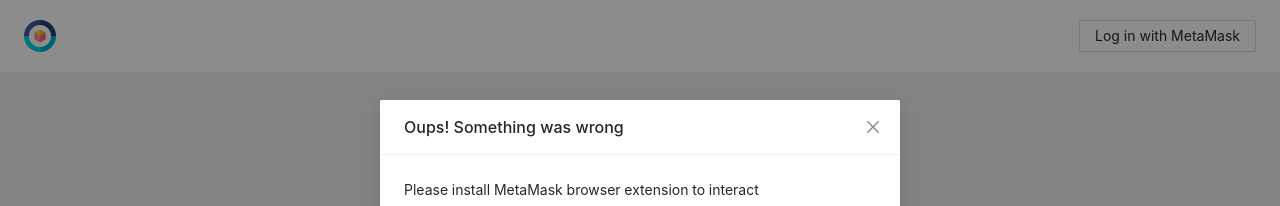
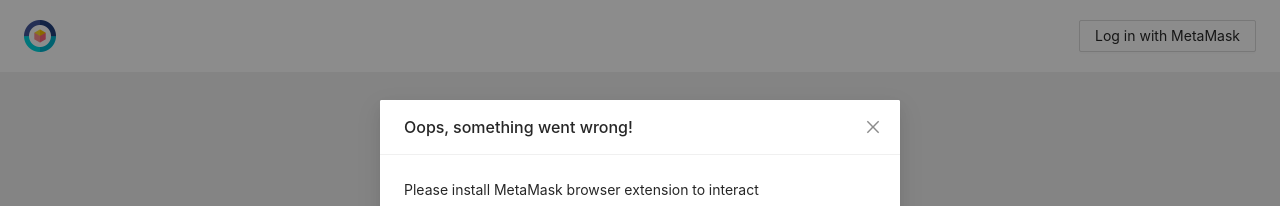
Before and after one commit to ceserafini/eth-token-balance-app, a React (Create React App) app: page / in a window 1280 px wide. Both pictures are taken after a click on the button "Log in with MetaMask". Shown: the top 206 px of the page. Built offline with nearby package versions, Linux system fonts and the light colour scheme.

Commit message:
[fix] modal title

```diff
--- a/src/components/connect/Connector.tsx
+++ b/src/components/connect/Connector.tsx
@@ -44,7 +44,7 @@
       : <Button key="2" type="default" onClick={startConnection}>Log in with MetaMask</Button>
     }
 
-    <Modal title="Oups! Something was wrong" visible={visible} onCancel={() => setVisible(false)} footer={null}>
+    <Modal title="Oops, something went wrong!" visible={visible} onCancel={() => setVisible(false)} footer={null}>
       <p>{errorMessage}</p>
     </Modal>
   </>
```
